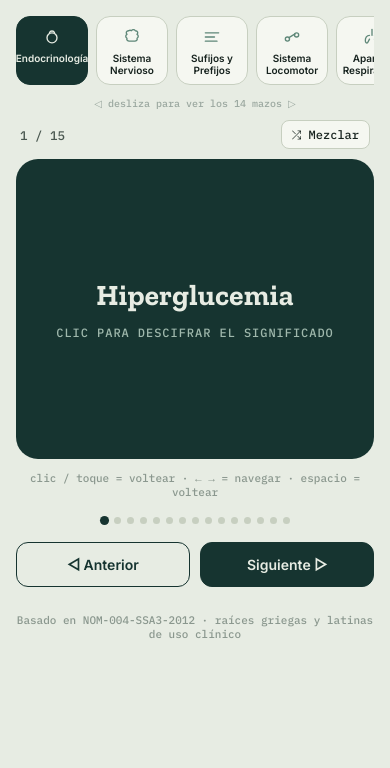
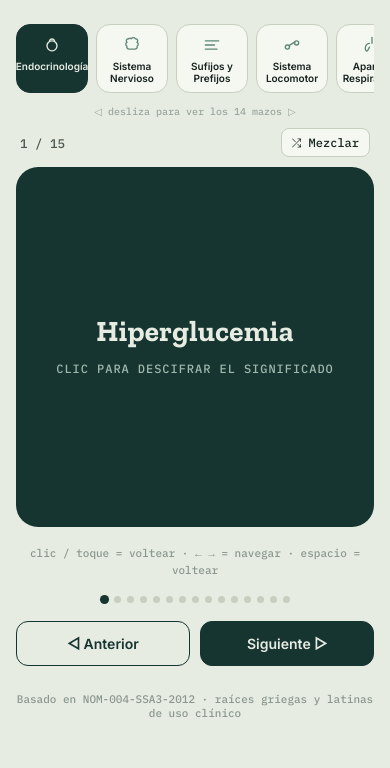
Before and after one commit to TarjeDigital/TarjeteroDigital, a plain HTML site: page index.html in a window 390 px wide. Shown: the part 144-912 px from the top of the page. Before the commit the page ends 844 px from the top, so only its background shows below. Drawn offline with nearby package versions, Linux system fonts and the light colour scheme.

Commit message:
Update index.html

```diff
--- a/index.html
+++ b/index.html
@@ -328,6 +328,55 @@
     font-size:11px;
     color:#8a978e;
     text-align:center;
+  }
+
+
+  /* ── AJUSTES RESPONSIVOS PARA MÓVIL ── */
+  @media (max-width:899px){
+    header{
+      padding-top:8px;
+    }
+
+    .stage{
+      margin-bottom:18px;
+    }
+
+    .card{
+      min-height:360px;
+      height:360px;
+    }
+
+    .face{
+      padding:24px 20px 28px;
+    }
+
+    .back{
+      overflow-y:auto;
+      overscroll-behavior:contain;
+      -webkit-overflow-scrolling:touch;
+    }
+
+    .definition{
+      margin-top:4px;
+      padding-bottom:4px;
+    }
+
+    .definition .label{
+      margin-bottom:8px;
+    }
+
+    .definition p{
+      font-size:16px;
+      line-height:1.6;
+      overflow-wrap:anywhere;
+      word-break:normal;
+      hyphens:auto;
+    }
+
+    .flip-note{
+      margin-top:4px;
+      line-height:1.5;
+    }
   }
 
   /* ════════════════════════════════════════════════
@@ -1486,11 +1535,14 @@ function render(){
     dot.className = 'dot' + (i===index ? ' current' : i<index ? ' done' : '');
     progressEl.appendChild(dot);
   });
+
+  adjustCardHeight();
 }
 
 card.addEventListener('click', ()=>{
   flipped = !flipped;
   card.classList.toggle('flipped', flipped);
+  adjustCardHeight();
 });
 
 document.getElementById('nextBtn').onclick = ()=>{
@@ -1515,6 +1567,26 @@ document.addEventListener('keydown', (e)=>{
   if(e.key === ' '){ e.preventDefault(); card.click(); }
 });
 
+
+function adjustCardHeight(){
+  const frontFace = card.querySelector('.front');
+  const backFace = card.querySelector('.back');
+  const desktop = window.matchMedia('(min-width: 900px)').matches;
+  const baseHeight = desktop ? 380 : 360;
+
+  // Restablecer primero permite medir correctamente el contenido actual.
+  card.style.height = baseHeight + 'px';
+
+  requestAnimationFrame(() => {
+    const frontHeight = frontFace ? frontFace.scrollHeight : baseHeight;
+    const backHeight = backFace ? backFace.scrollHeight : baseHeight;
+    const requiredHeight = Math.max(baseHeight, frontHeight, backHeight);
+    card.style.height = requiredHeight + 'px';
+  });
+}
+
+window.addEventListener('resize', adjustCardHeight);
+
 resetDeck();
 </script>
 </body>
```
